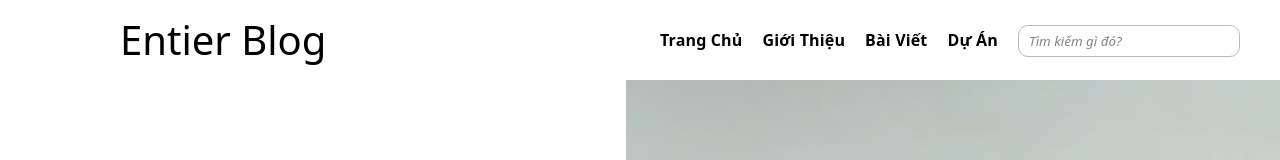
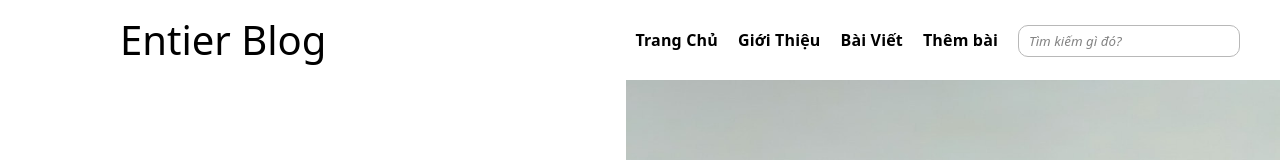
Before and after one commit to nntruyen027/entier_blog, a plain HTML site: page index.html in a window 1280 px wide. Shown: the top 160 px of the page. Drawn offline with Linux system fonts and the light colour scheme.

Commit message:
cập nhật login, index.hml

```diff
--- a/index.html
+++ b/index.html
@@ -20,8 +20,8 @@
         <a href="#">Entier Blog</a>
         <div class="top-menu">
             <a href="index.html">Trang Chủ</a><a href="/introduce.html">Giới Thiệu</a><a href="/news.html">Bài
-                Viết</a><a href="/project.html">Dự
-                Án</a><input type="text" placeholder="Tìm kiếm gì đó?"><a href="#" class="search"></a>
+                Viết</a><a href="/project.html">Thêm bài</a><input type="text" placeholder="Tìm kiếm gì đó?"><a href="#"
+                class="search"></a>
         </div>
     </header>
     <main>
```
Also changed, not shown: login.html (+1 -1 lines).
